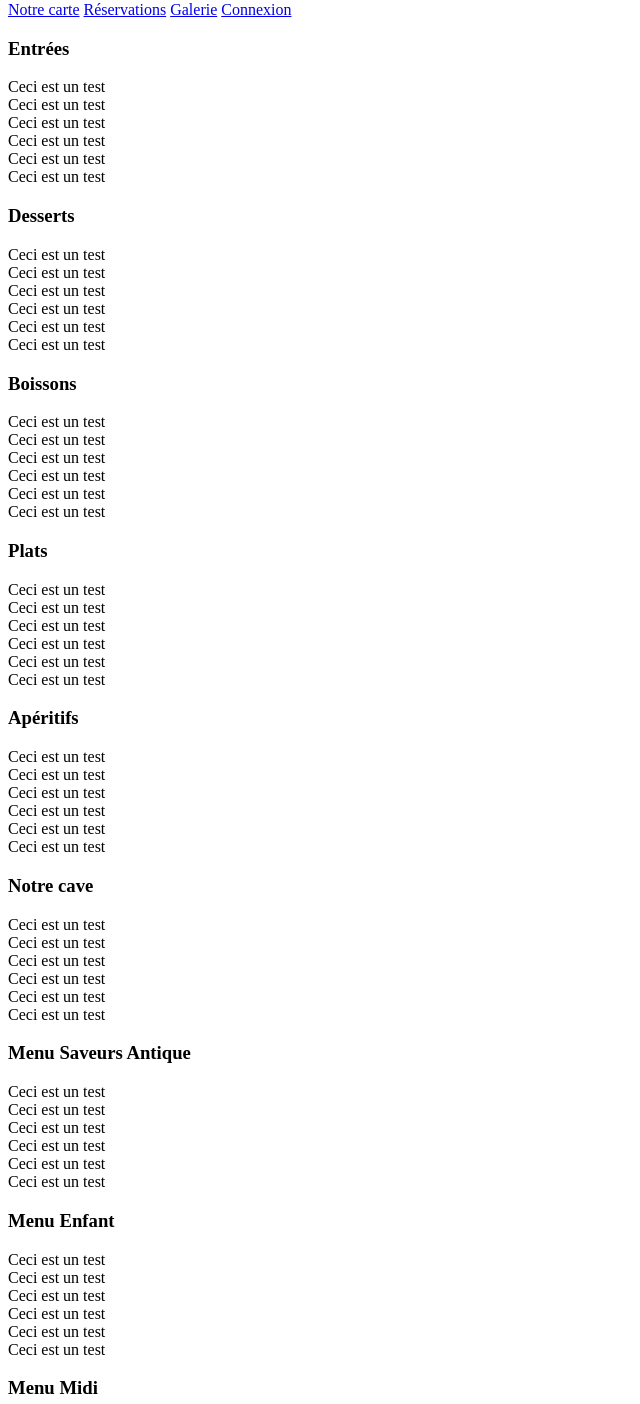
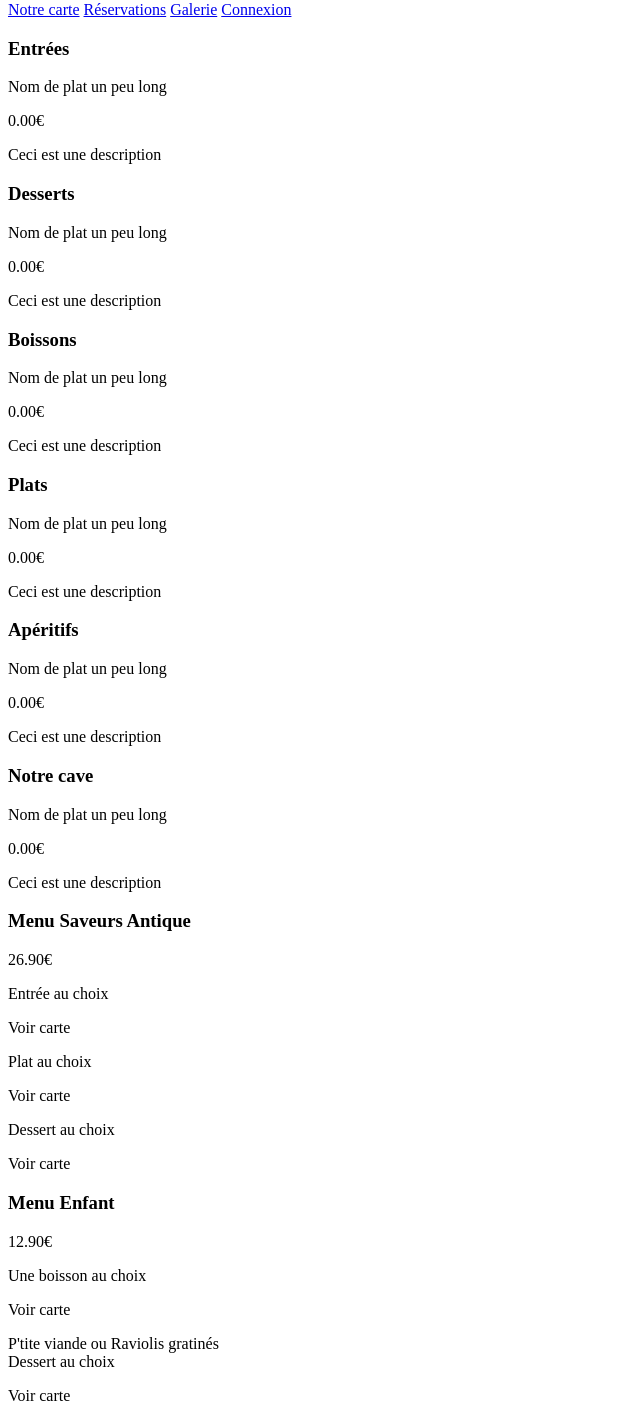
Before and after one commit to Ainkra/quai-antique, a Symfony app: template templates/base.html.twig in a window 1600 px wide. Shown: the part 290-1694 px from the top of the page, without its empty margins (0-640 px from the left). Run offline with Twig, Linux system fonts and the light colour scheme; the template is opened without the code that fills it, so the values that code supplies are empty; some libraries are stand-ins or nearby versions.

Commit message:
feat: (look description)
- Add menus.
- Update card dishes

```diff
--- a/templates/base.html.twig
+++ b/templates/base.html.twig
@@ -29,104 +29,124 @@
 			<section class="bg-white mt-10 grid lg:grid-cols-3 lg:grid-row-2 xs:grid-cols-1 row-span-3 gap-3 group text-center">
 				<section>
 					<h1 class="category-title">Entrées</h1>
-					<p>
-						Ceci est un test<br>
-						Ceci est un test<br>
-						Ceci est un test<br>
-						Ceci est un test<br>
-						Ceci est un test<br>
-						Ceci est un test<br>
-					</p>
+					<section>
+						<div>
+							<div class="dish-title">Nom de plat un peu long<p class="dish-price">0.00€</p></div>
+							<p class="dish-description">Ceci est une description</p>
+						</div>
+					</section>
 				</section>
 				<section>
 					<h1 class="category-title">Desserts</h1>
-					<p>
-						Ceci est un test<br>
-						Ceci est un test<br>
-						Ceci est un test<br>
-						Ceci est un test<br>
-						Ceci est un test<br>
-						Ceci est un test<br>
-					</p>
+					<section>
+						<div>
+							<div class="dish-title">Nom de plat un peu long<p class="dish-price">0.00€</p></div>
+							<p class="dish-description">Ceci est une description</p>
+						</div>
+					</section>
 				</section>
 				<section>
 					<h1 class="category-title">Boissons</h1>
-					<p>
-						Ceci est un test<br>
-						Ceci est un test<br>
-						Ceci est un test<br>
-						Ceci est un test<br>
-						Ceci est un test<br>
-						Ceci est un test<br>
-					</p>
+					<section>
+						<div>
+							<div class="dish-title">Nom de plat un peu long<p class="dish-price">0.00€</p></div>
+							<p class="dish-description">Ceci est une description</p>
+						</div>
+					</section>
 				</section>
 				<section>
 					<h1 class="category-title">Plats</h1>
-					<p>
-						Ceci est un test<br>
-						Ceci est un test<br>
-						Ceci est un test<br>
-						Ceci est un test<br>
-						Ceci est un test<br>
-						Ceci est un test<br>
-					</p>
+					<section>
+						<div>
+							<div class="dish-title">Nom de plat un peu long<p class="dish-price">0.00€</p></div>
+							<p class="dish-description">Ceci est une description</p>
+						</div>
+					</section>
 				</section>
 				<section>
 					<h1 class="category-title">Apéritifs</h1>
-					<p>
-						Ceci est un test<br>
-						Ceci est un test<br>
-						Ceci est un test<br>
-						Ceci est un test<br>
-						Ceci est un test<br>
-						Ceci est un test<br>
-					</p>
+					<section>
+						<div>
+							<div class="dish-title">Nom de plat un peu long<p class="dish-price">0.00€</p></div>
+							<p class="dish-description">Ceci est une description</p>
+						</div>
+					</section>
 				</section>
 				<section>
 					<h1 class="category-title">Notre cave</h1>
-					<p>
-						Ceci est un test<br>
-						Ceci est un test<br>
-						Ceci est un test<br>
-						Ceci est un test<br>
-						Ceci est un test<br>
-						Ceci est un test<br>
-					</p>
+					<section>
+						<div>
+							<div class="dish-title">Nom de plat un peu long<p class="dish-price">0.00€</p></div>
+							<p class="dish-description">Ceci est une description</p>
+						</div>
+					</section>
 				</section>
 			</section>
 			<section class="bg-white mt-10 grid lg:grid-cols-3 lg:grid-row-1 xs:grid-cols-1 row-span-3 gap-3 group text-center lg:pb-5 xs:pb-52">
 				<section>
 					<h1 class="category-title">Menu Saveurs Antique</h1>
-					<p>
-						Ceci est un test<br>
-						Ceci est un test<br>
-						Ceci est un test<br>
-						Ceci est un test<br>
-						Ceci est un test<br>
-						Ceci est un test<br>
-					</p>
+					<p class="text-lg">26.90€</p>
+					<section>
+						<div>
+							<div class="dish-title-menu">Entrée au choix</div>
+							<p class="dish-description">Voir carte</p>
+						</div>
+					</section>
+					<section>
+						<div>
+							<div class="dish-title-menu">Plat au choix</div>
+							<p class="dish-description">Voir carte</p>
+						</div>
+					</section>
+					<section>
+						<div>
+							<div class="dish-title-menu">Dessert au choix</div>
+							<p class="dish-description">Voir carte</p>
+						</div>
+					</section>
 				</section>
 				<section>
 					<h1 class="category-title">Menu Enfant</h1>
-					<p>
-						Ceci est un test<br>
-						Ceci est un test<br>
-						Ceci est un test<br>
-						Ceci est un test<br>
-						Ceci est un test<br>
-						Ceci est un test<br>
-					</p>
+					<p class="text-lg">12.90€</p>
+					<section>
+						<div>
+							<div class="dish-title-menu">Une boisson au choix</div>
+							<p class="dish-description">Voir carte</p>
+						</div>
+					</section>
+					<section>
+						<div>
+							<div class="dish-title-menu mb-3">P'tite viande ou Raviolis gratinés</div>
+						</div>
+					</section>
+					<section>
+						<div>
+							<div class="dish-title-menu">Dessert au choix</div>
+							<p class="dish-description">Voir carte</p>
+						</div>
+					</section>
 				</section>
 				<section>
 					<h1 class="category-title">Menu Midi</h1>
-					<p>
-						Ceci est un test<br>
-						Ceci est un test<br>
-						Ceci est un test<br>
-						Ceci est un test<br>
-						Ceci est un test<br>
-						Ceci est un test<br>
-					</p>
+					<p class="text-lg">22.90€</p>
+					<section>
+						<div>
+							<div class="dish-title-menu">Entrée au choix</div>
+							<p class="dish-description">Voir carte</p>
+						</div>
+					</section>
+					<section>
+						<div>
+							<div class="dish-title-menu">Plat au choix</div>
+							<p class="dish-description">Voir carte</p>
+						</div>
+					</section>
+					<section>
+						<div>
+							<div class="dish-title-menu">Dessert au choix</div>
+							<p class="dish-description">Voir carte</p>
+						</div>
+					</section>
 				</section>
 			</section>
 		</main>
```
